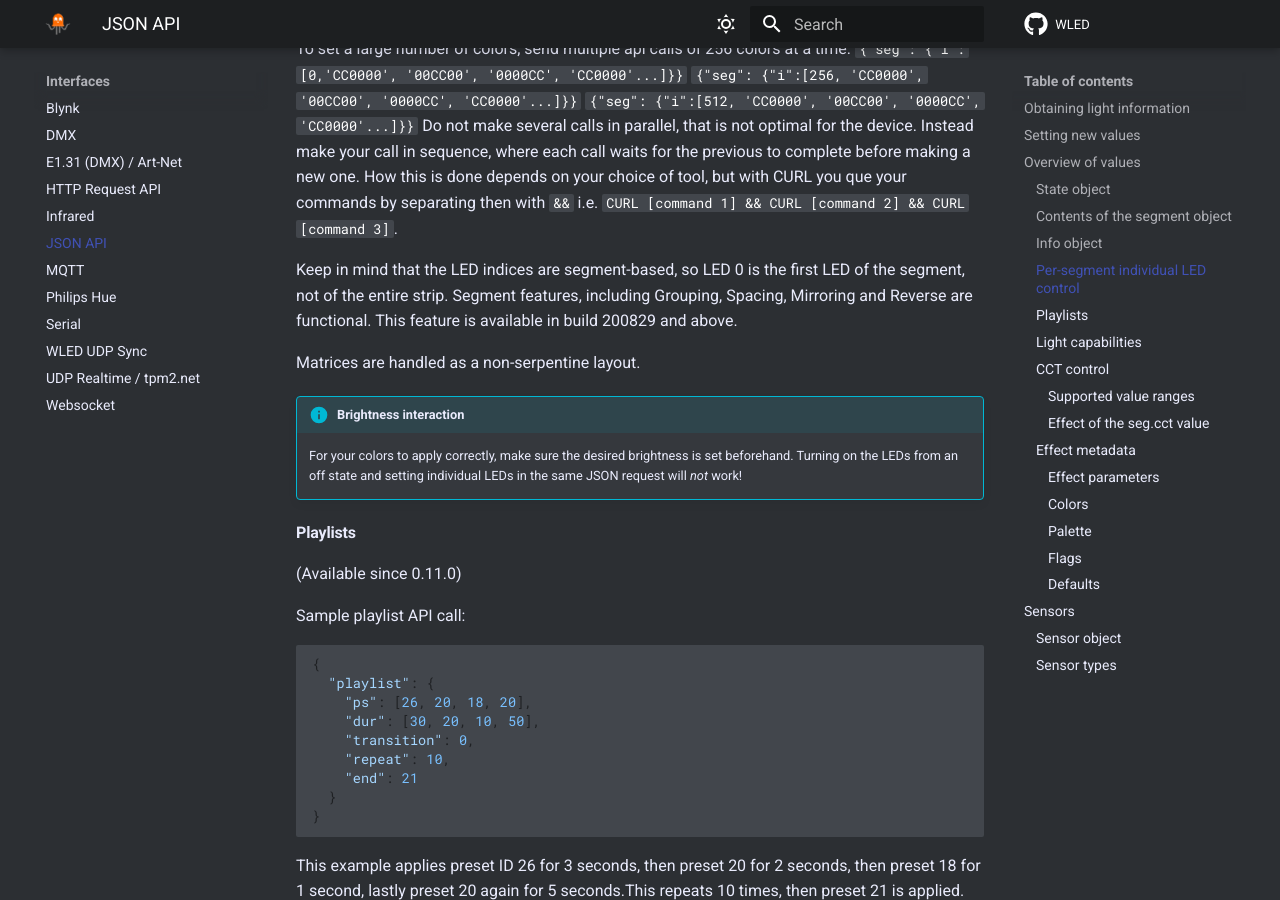
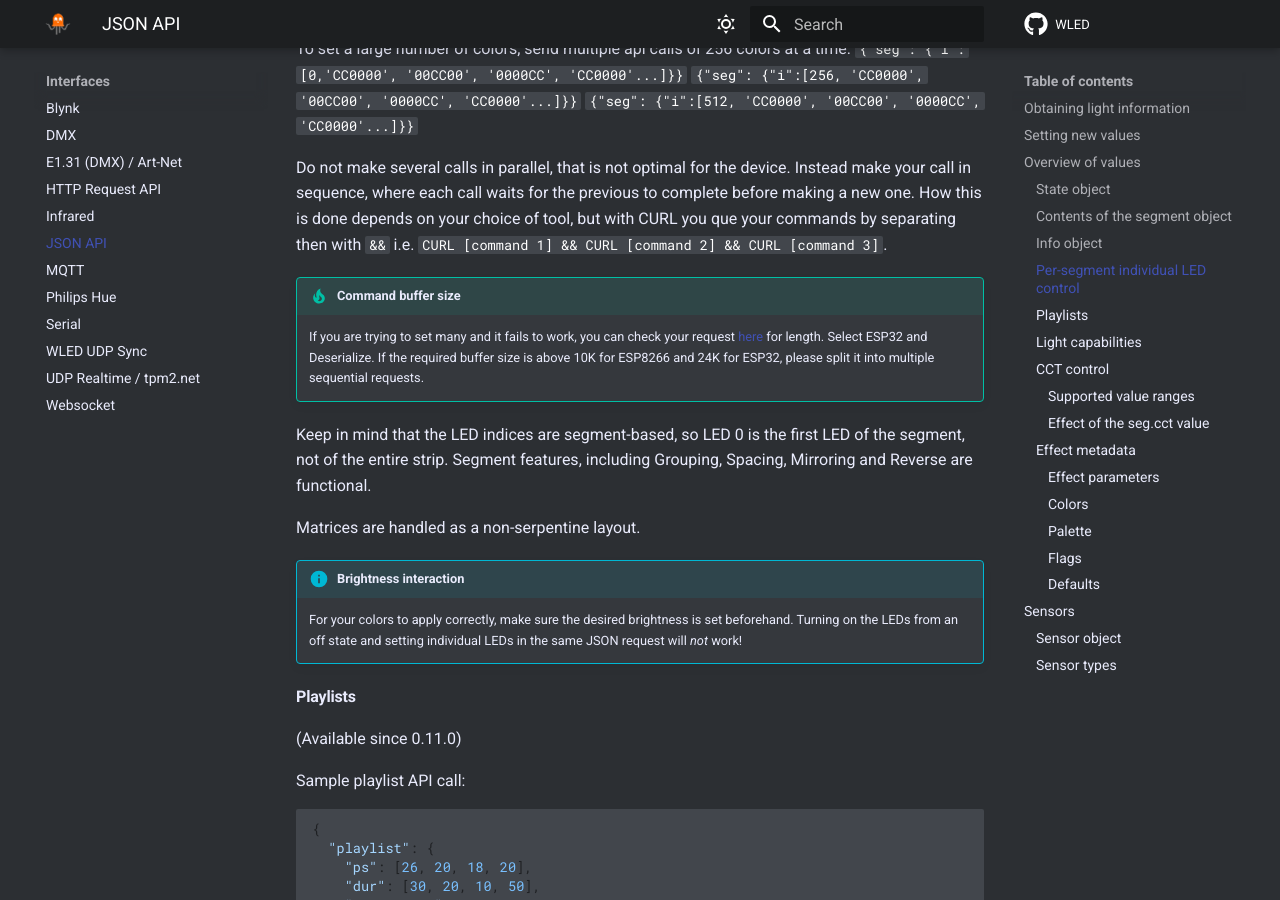
Before and after one commit to Aircoookie/WLED-Docs, an MkDocs documentation site: the page built from docs/interfaces/json-api.md, in a window 1280 px wide and 900 px high, scrolled down 9691 px. Built offline with MkDocs 1.6.1 and Material for MkDocs 9.7.7, drawn with Linux system fonts in a browser that asks for light colours; comment, search, counter and statistics services are not loaded.

Commit message:
Clarify JSON buffer limits

```diff
--- a/docs/interfaces/json-api.md
+++ b/docs/interfaces/json-api.md
@@ -259,11 +259,15 @@ To set a large number of colors, send multiple api calls of 256 colors at a time
 `{"seg": {"i":[0,'CC0000', '00CC00', '0000CC', 'CC0000'...]}}`
 `{"seg": {"i":[256, 'CC0000', '00CC00', '0000CC', 'CC0000'...]}}`
 `{"seg": {"i":[512, 'CC0000', '00CC00', '0000CC', 'CC0000'...]}}`
+
 Do not make several calls in parallel, that is not optimal for the device. Instead make your call in sequence, where each call waits for the previous to complete before making a new one. How this is done depends on your choice of tool, but with CURL you que your commands by separating then with ` && ` i.e. `CURL [command 1] && CURL [command 2] && CURL [command 3]`.
+
+!!! tip "Command buffer size"
+    If you are trying to set many and it fails to work, you can check your request [here](https://arduinojson.org/v6/assistant) for length.
+    Select ESP32 and Deserialize. If the required buffer size is above 10K for ESP8266 and 24K for ESP32, please split it into multiple sequential requests.
 
 Keep in mind that the LED indices are segment-based, so LED 0 is the first LED of the segment, not of the entire strip.
 Segment features, including Grouping, Spacing, Mirroring and Reverse are functional.
-This feature is available in build 200829 and above.
 
 Matrices are handled as a non-serpentine layout.
 
```
